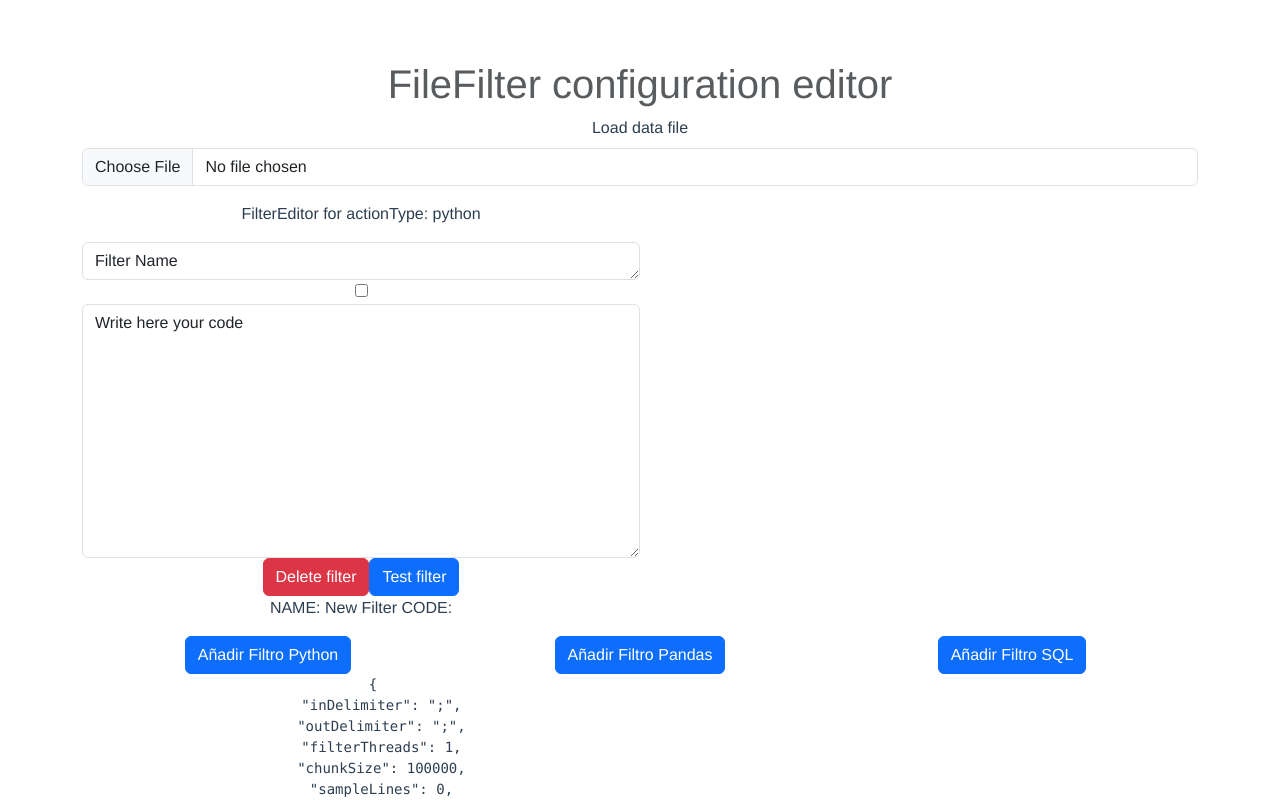
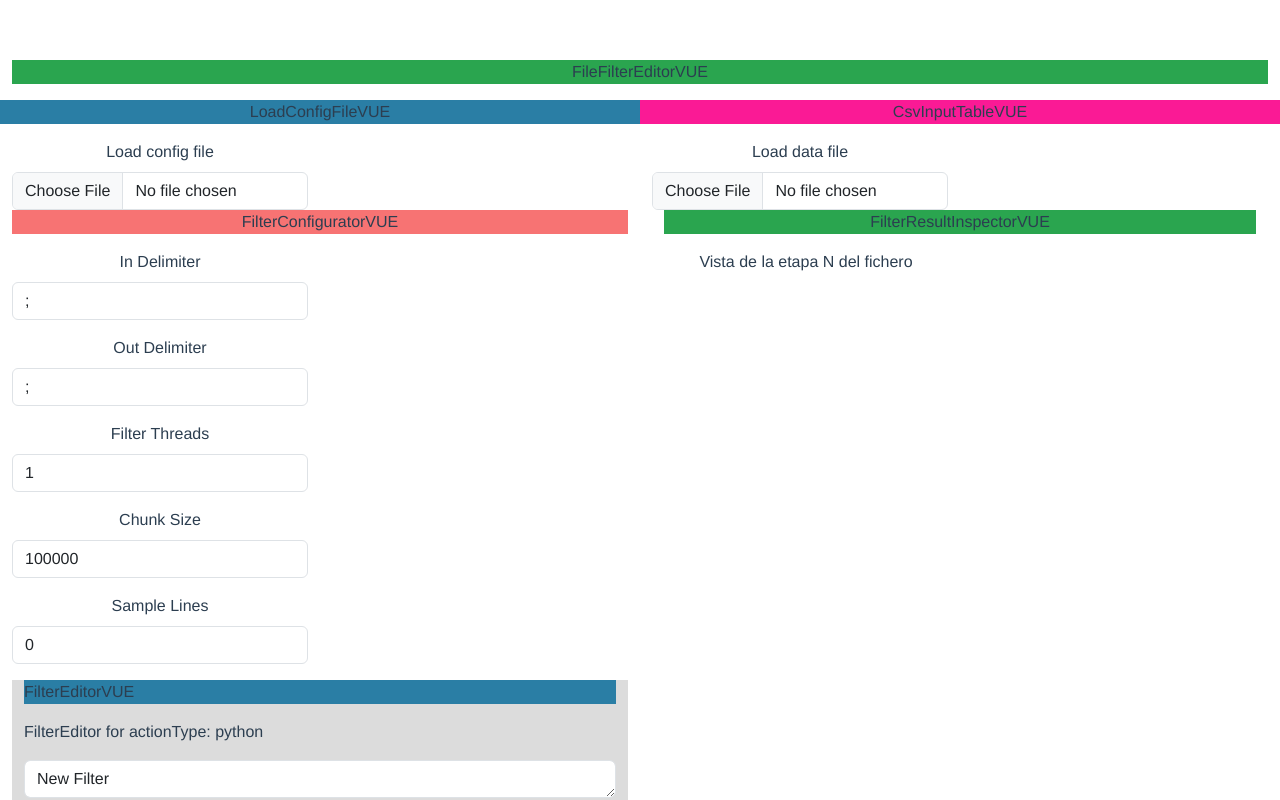
Before and after one commit to javitorres/filefilterEditor, a Vue app: page / in a window 1280 px wide. Both pictures are taken after a click on the button "Añadir Filtro Python". Shown: the top 800 px of the page. Built offline with nearby package versions, Linux system fonts and the light colour scheme.

Commit message:
Refactor

```diff
--- a/src/components/CsvInputTable.vue
+++ b/src/components/CsvInputTable.vue
@@ -1,11 +1,13 @@
 <template>
-  <div>
-    <div class="mb-3">
+  <div class="row">
+    <p class="csvinputtable-style">CsvInputTableVUE</p>
+    <div class="col-md-6">
       <label for="csvFileInput" class="form-label">Load data file</label>
       <input type="file" class="form-control" id="csvFileInput" @change="loadCsvFile" accept=".csv">
     </div>
+
     <div v-if="csvData.length > 0">
-      <h3 class="text-center">Vista Previa del Archivo CSV</h3>
+      <h3 class="text-center">Input file preview</h3>
       <table class="table">
         <thead>
           <tr>
@@ -25,6 +27,7 @@
 <script>
 import Papa from 'papaparse';
 
+
 export default {
   name: 'CsvInputTable',
   data() {
@@ -42,6 +45,8 @@ export default {
     loadCsvFile(event) {
       const file = event.target.files[0];
       if (file) {
+        this.csvData = [];
+        this.csvHeaders = [];
         Papa.parse(file, {
           header: true,
           delimiter: ';',
@@ -64,3 +69,9 @@ export default {
   }
 }
 </script>
+
+<style>
+.csvinputtable-style {
+  background-color: rgb(250, 26, 149);
+}
+</style>
--- a/src/components/FileFilterEditor.vue
+++ b/src/components/FileFilterEditor.vue
@@ -1,15 +1,34 @@
 <template>
-  <div class="container my-4">
-    <h1 class="text-center text-muted">FileFilter configuration editor</h1>
+  <div class="container-fluid">
+    <p class="file-filter-editor-style">FileFilterEditorVUE</p>
+    <!--<h1 class="text-center text-muted">Configuration editor</h1>-->
 
-    <!-- Sección de Carga y Visualización del CSV de Entrada -->
-    <csv-input-table></csv-input-table>
+    <div class="row">
+      <div class="col-md-6">
+        <filter-loader @loadedConfig="msg => filterConfiguration = msg"></filter-loader>
+      </div>
 
-    <!-- Sección de Configuración de Filtros     -->
-    <filter-configurator></filter-configurator>
+      <div class="col-md-6">
+        <csv-input-table></csv-input-table>
+      </div>
+    </div>
 
-    <!-- Sección de Vista Previa y Descarga -->
-    <output-section></output-section>
+    <div class="row">
+      <div class="col-md-6">
+        <filter-configurator :filterConfiguration=filterConfiguration> </filter-configurator>
+      </div>
+      <div class="col-md-6">
+        <filter-result-inspector></filter-result-inspector>
+      </div>
+
+    </div>
+
+    <div class="row">
+      <div class="col-md-12">
+        <output-section></output-section>
+      </div>
+    </div>
+
 
   </div>
 </template>
@@ -17,15 +36,51 @@
 
 <script>
 import CsvInputTable from './CsvInputTable.vue';
+import FilterLoader from './FilterLoader.vue';
 import FilterConfigurator from './FilterConfigurator.vue';
 import OutputSection from './OutputSection.vue';
+import FilterResultInspector from './FilterResultInspector.vue';
 
 export default {
   name: 'FileFilterEditor',
   components: {
     CsvInputTable,
+    FilterLoader,
     FilterConfigurator,
-    OutputSection
+    OutputSection,
+    FilterResultInspector
+  },
+  data() {
+    return {
+      csvData: [],
+      csvHeaders: [],
+      displayedCsvData: [],
+      filterConfiguration: {
+        inDelimiter: ';',
+        outDelimiter: ';',
+        filterThreads: 1,
+        chunkSize: 100000,
+        sampleLines: 0,
+        filters: []
+
+      }
+    };
+  },
+  watch: {
+    filterConfiguration: {
+      handler: function () {
+        console.log("FilterConfiguration changed: " + JSON.stringify(this.filterConfiguration));
+      },
+      deep: true
+
   }
 }
+}
 </script>
+
+
+<style>
+.file-filter-editor-style {
+  background-color: rgb(42, 165, 79);
+}
+</style>
--- a/src/components/FilterConfigurator.vue
+++ b/src/components/FilterConfigurator.vue
@@ -1,41 +1,48 @@
 <template>
   <div>
-    <div v-for="(filter, index) in filterConfiguration.filters" :key="index" class="mb-3">
+    <p class="filter-configurator-style">FilterConfiguratorVUE</p>
+    <div class="row">
       <div class="col-md-6">
+        <div class="mb-3">
+          <label for="inDelimiter" class="form-label">In Delimiter</label>
+          <input type="text" class="form-control" id="inDelimiter" v-model="localFilterConfiguration.inDelimiter" @change="updateFilterConfiguration">
+        </div>
+        <div class="mb-3">
+          <label for="outDelimiter" class="form-label">Out Delimiter</label>
+          <input type="text" class="form-control" id="outDelimiter" v-model="localFilterConfiguration.outDelimiter" @change="updateFilterConfiguration">
+        </div>
+        <div class="mb-3">
+          <label for="filterThreads" class="form-label">Filter Threads</label>
+          <input type="number" class="form-control" id="filterThreads" v-model="localFilterConfiguration.filterThreads" @change="updateFilterConfiguration">
+        </div>
+        <div class="mb-3">
+          <label for="chunkSize" class="form-label">Chunk Size</label>
+          <input type="number" class="form-control" id="chunkSize" v-model="localFilterConfiguration.chunkSize" @change="updateFilterConfiguration">
+        </div>
+        <div class="mb-3">
+          <label for="sampleLines" class="form-label">Sample Lines</label>
+          <input type="number" class="form-control" id="sampleLines" v-model="localFilterConfiguration.sampleLines" @change="updateFilterConfiguration">
+        </div>
+      </div>
+    </div> <!-- end of row -->
+
+    <div v-for="(filter, index) in localFilterConfiguration.filters" :key="index" class="mb-3">
+      <div class="col-md-12">
         <filter-editor
           :actionType="filter.actionType"
+          :name="filter.name"
+          :disabled="filter.disabled"
+          :actionConfig="filter.actionConfig"
+
           @filterChanged="filterChanged(index, $event)"
           @deleteFilter="deleteFilter(index)"
           @testFilter="testFilter(index)">
-      </filter-editor><p>NAME: {{ filter.name }} CODE:{{ filter.actionConfig.code }}</p>
+
+        </filter-editor>
       </div>
+    </div> <!-- end of v-for -->
 
-
-    <div class="col-md-6">
-      <div v-if="csvData.length > 0">
-      <h3 class="text-center">Vista Previa del Archivo CSV</h3>
-      <table class="table">
-        <thead>
-          <tr>
-            <th v-for="(header, index) in csvHeaders" :key="index">{{ header }}</th>
-          </tr>
-        </thead>
-        <tbody>
-          <tr v-for="(row, rowIndex) in displayedCsvData" :key="rowIndex">
-            <td v-for="(value, index) in row" :key="index">{{ value }}</td>
-          </tr>
-        </tbody>
-      </table>
-    </div>
-
-
-
-    </div>
-
-
-  </div>
-
-    <div class="container text-center" wid>
+    <!-- Buttons -->
     <div class="row">
       <div class="col">
         <button class="btn btn-primary" @click="addFilter('python')">Añadir Filtro Python</button>
@@ -48,18 +55,7 @@
       </div>
     </div>
 
-      <!-- show json object -->
-      <div class="container text-left">
-
-          <div class="col-md-6">
-            <pre>{{ JSON.stringify(filterConfiguration, null, 2) }}</pre>
   </div>
-
-      </div>
-
-      </div>
-  </div>
-
 </template>
 
 <script>
@@ -70,11 +66,8 @@
     components: {
       FilterEditor
     },
-    data() {
-      return {
-        csvData: [],
-        csvHeaders: [],
-        filterConfiguration:{
+    props:{
+      filterConfiguration: {
         inDelimiter: ';',
         outDelimiter: ';',
         filterThreads: 1,
@@ -82,26 +75,33 @@
         sampleLines: 0,
         filters: []
       }
+    },
+    data() {
+      return {
+        localFilterConfiguration:JSON.parse(JSON.stringify(this.filterConfiguration))
       };
     },
     methods: {
+      updateFilterConfiguration() {
+        this.$emit('update:filterConfiguration', this.localFilterConfiguration);
+      },
       addFilter(actionType) {
-        this.filterConfiguration.filters.push({ name: "New Filter", actionType: actionType, disabled: false, actionConfig: {} });
+        this.localFilterConfiguration.filters.push({ name: "New Filter", actionType: actionType, disabled: false, actionConfig: {} });
 
       },
       updateFilter(index, config) {
-        this.filterConfiguration.filters[index].config = config;
+        this.localFilterConfiguration.filters[index].config = config;
       },
       deleteFilter(index) {
-        this.filterConfiguration.filters.splice(index, 1);
+        this.localFilterConfiguration.filters.splice(index, 1);
       },
       testFilter(index) {
         console.log("Testing filter " + index);
       },
       filterChanged(index, filterState) {
-        this.filterConfiguration.filters[index].name = filterState.name;
-        this.filterConfiguration.filters[index].disabled = filterState.disabled;
-        this.filterConfiguration.filters[index].actionConfig.code = filterState.code;
+        this.localFilterConfiguration.filters[index].name = filterState.name;
+        this.localFilterConfiguration.filters[index].disabled = filterState.disabled;
+        this.localFilterConfiguration.filters[index].actionConfig.code = filterState.code;
       }
     },
     watch: {
@@ -114,3 +114,9 @@
     }
   };
 </script>
+
+<style scoped>
+  .filter-configurator-style {
+    background-color: rgb(247, 115, 115);
+  }
+</style>
--- a/src/components/FilterEditor.vue
+++ b/src/components/FilterEditor.vue
@@ -1,27 +1,68 @@
 <template>
+  <div class="container-fluid filter-editor">
+    <div class="row">
+      <div class="col-md-12">
+
+        <p class="filtereditor-style">FilterEditorVUE</p>
+
         <p>FilterEditor for actionType: {{ actionType }}</p>
-    <textarea class="form-control" rows="1" v-model="name"></textarea>
+        <textarea class="form-control" rows="1" v-model="localName"></textarea>
         <!-- Toggle Disabled -->
-    <input type="checkbox" v-model="disabled" id="disabled" title="rrr">
-    <textarea class="form-control" rows="10" v-model="code"></textarea>
+        <input type="checkbox" v-model="localDisabled" id="disabled" title="rrr">
+        <!--<textarea class="form-control" rows="10" v-model="code"></textarea>-->
+
+        <codemirror
+          v-model="code"
+          :options="cmOption"      />
 
         <!-- Delete filter button -->
         <button class="btn btn-danger" @click="deleteFilter">Delete filter</button>
         <!-- Test filter -->
-    <button class="btn btn-primary" @click="testFilter">Test filter</button>
+        <!--<button class="btn btn-primary" @click="testFilter">Test filter</button>-->
+      </div>
+    </div>
+  </div>
 
 </template>
 <script>
+  import { Codemirror } from 'vue-codemirror'
+
   export default {
     name: 'FilterEditor',
+    components: {
+      Codemirror
+    },
     props: {
-      actionType: String
+      actionType: String,
+      name: String,
+      disabled: Boolean,
+      actionConfig: Object
     },
     data() {
       return {
-        name: 'Filter Name',
-        disabled: false,
-        code: 'Write here your code'
+        localActionType:JSON.parse(JSON.stringify(this.actionType)),
+        localName:JSON.parse(JSON.stringify(this.name)),
+        localDisabled:JSON.parse(JSON.stringify(this.disabled)),
+        localActionConfig:JSON.parse(JSON.stringify(this.actionConfig)),
+        code: this.actionConfig.code,
+
+        cmOption: {
+          tabSize: 4,
+          styleActiveLine: true,
+          lineNumbers: true,
+          line: true,
+          foldGutter: true,
+          styleSelectedText: true,
+          mode: 'text/python',
+          keyMap: "sublime",
+          matchBrackets: true,
+          showCursorWhenSelecting: true,
+          theme: "monokai",
+          extraKeys: { "Ctrl": "autocomplete" },
+          hintOptions:{
+            completeSingle: false
+          }
+        }
       }
     },
     methods: {
@@ -38,6 +79,9 @@
           code: this.code,
         }
       );
+      },
+      log(eventType, event) {
+        console.log(eventType, event);
       }
     },
     watch: {
@@ -53,3 +97,14 @@
     }
   };
 </script>
+
+<style scoped>
+.filter-editor{
+  background-color: rgb(220, 220, 220);
+  text-align: left;
+
+}
+.filtereditor-style {
+  background-color: rgb(42, 126, 165);
+}
+</style>
--- /dev/null
+++ b/src/components/FilterLoader.vue
@@ -0,0 +1,55 @@
+<template>
+  <div class="row">
+    <p class="filterloader-style">LoadConfigFileVUE</p>
+    <div class="col-md-6">
+      <label for="csvFileInput" class="form-label">Load config file</label>
+      <input type="file" class="form-control" id="configInput" @change="loadConfigFile" accept=".yml">
+    </div>
+
+  </div>
+</template>
+
+<script>
+import yaml from 'js-yaml';
+
+
+export default {
+  name: 'FilterLoader',
+  data() {
+    return {
+
+    };
+  },
+  emits: ['loadedConfig'],
+  computed: {
+
+  },
+  methods: {
+
+    loadConfigFile(event) {
+      const file = event.target.files[0];
+      if (file) {
+        const reader = new FileReader();
+
+        reader.onload = (e) => {
+          try {
+            const loadedConfig = yaml.load(e.target.result);
+            console.log(yaml.dump(loadedConfig));
+            this.$emit('loadedConfig', loadedConfig);
+          } catch (e) {
+            console.log(e);
+          }
+        };
+
+        reader.readAsText(file);
+      }
+    }
+  }
+}
+</script>
+
+<style>
+.filterloader-style {
+  background-color: rgb(42, 126, 165);
+}
+</style>
--- /dev/null
+++ b/src/components/FilterResultInspector.vue
@@ -0,0 +1,32 @@
+<template>
+  <div class="container-fluid">
+    <p class="filterresultinspector-style">FilterResultInspectorVUE</p>
+    <div class="row">
+      <div class="col-md-6">
+        <p>Vista de la etapa N del fichero</p>
+      </div>
+    </div>
+
+
+  </div>
+</template>
+
+
+<script>
+//import CsvInputTable from './CsvInputTable.vue';
+
+
+export default {
+  name: 'FilterResultInspector',
+  components: {
+
+  }
+}
+</script>
+
+
+<style>
+.filterresultinspector-style {
+  background-color: rgb(42, 165, 79);
+}
+</style>
```
Also changed, not shown: package.json (+6 -1 lines), src/components/OutputSection.vue (+14 -7 lines), 2 other files (tests, documents, lock files or other folders). Lines whose indentation alone changed are shown as unchanged.
